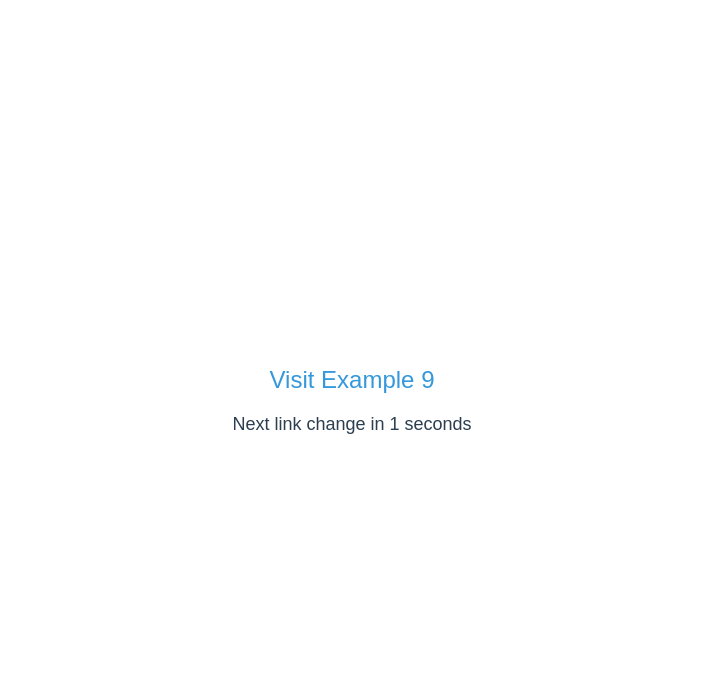
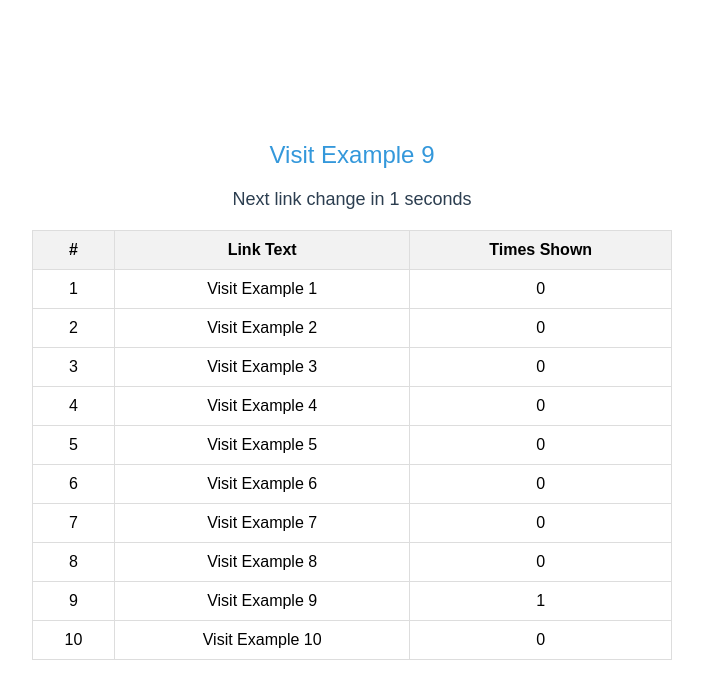
Before and after one commit to JovSele/musiclabel, a plain HTML site: page Contact.html in a window 1280 px wide. Shown: the whole page, without its empty margins (288-991 px from the left). Drawn offline with Linux system fonts and the light colour scheme.

Commit message:
Update Contact.html

```diff
--- a/Contact.html
+++ b/Contact.html
@@ -3,7 +3,7 @@
 <head>
     <meta charset="UTF-8">
     <meta name="viewport" content="width=device-width, initial-scale=1.0">
-    <title>Dynamic Link with Timer</title>
+    <title>Dynamic Link with Timer and Count</title>
     <style>
         body {
             font-family: Arial, sans-serif;
@@ -27,19 +27,35 @@
             font-size: 18px;
             color: #2c3e50;
         }
+        table {
+            margin-top: 20px;
+            border-collapse: collapse;
+            width: 50%;
+        }
+        table, th, td {
+            border: 1px solid #ddd;
+        }
+        th, td {
+            padding: 10px;
+            text-align: center;
+        }
+        th {
+            background-color: #f2f2f2;
+        }
     </style>
     <script>
+        // Array of link objects with URL, text, and count
         const linksArray = [
-            { url: 'https://example.com/1', text: 'Visit Example 1' },
-            { url: 'https://example.com/2', text: 'Visit Example 2' },
-            { url: 'https://example.com/3', text: 'Visit Example 3' },
-            { url: 'https://example.com/4', text: 'Visit Example 4' },
-            { url: 'https://example.com/5', text: 'Visit Example 5' },
-            { url: 'https://example.com/6', text: 'Visit Example 6' },
-            { url: 'https://example.com/7', text: 'Visit Example 7' },
-            { url: 'https://example.com/8', text: 'Visit Example 8' },
-            { url: 'https://example.com/9', text: 'Visit Example 9' },
-            { url: 'https://example.com/10', text: 'Visit Example 10' }
+            { url: 'https://example.com/1', text: 'Visit Example 1', count: 0 },
+            { url: 'https://example.com/2', text: 'Visit Example 2', count: 0 },
+            { url: 'https://example.com/3', text: 'Visit Example 3', count: 0 },
+            { url: 'https://example.com/4', text: 'Visit Example 4', count: 0 },
+            { url: 'https://example.com/5', text: 'Visit Example 5', count: 0 },
+            { url: 'https://example.com/6', text: 'Visit Example 6', count: 0 },
+            { url: 'https://example.com/7', text: 'Visit Example 7', count: 0 },
+            { url: 'https://example.com/8', text: 'Visit Example 8', count: 0 },
+            { url: 'https://example.com/9', text: 'Visit Example 9', count: 0 },
+            { url: 'https://example.com/10', text: 'Visit Example 10', count: 0 }
         ];
 
         let countdown = 5; // Initial countdown value in seconds
@@ -52,6 +68,12 @@
             // Set the new link URL and text
             linkElement.href = linksArray[randomIndex].url;
             linkElement.textContent = linksArray[randomIndex].text;
+
+            // Increment the count for the displayed link
+            linksArray[randomIndex].count++;
+
+            // Update the table to reflect new counts
+            updateTable();
 
             // Reset countdown to 5 after each link change
             countdown = 5;
@@ -71,6 +93,29 @@
             }
         }
 
+        // Function to update the table with the number of times each link was shown
+        function updateTable() {
+            const tableBody = document.getElementById('table-body');
+            tableBody.innerHTML = ''; // Clear the table content
+
+            // Loop through the links array and display each link's count
+            linksArray.forEach((link, index) => {
+                const row = document.createElement('tr');
+                const indexCell = document.createElement('td');
+                const textCell = document.createElement('td');
+                const countCell = document.createElement('td');
+
+                indexCell.textContent = index + 1;
+                textCell.textContent = link.text;
+                countCell.textContent = link.count;
+
+                row.appendChild(indexCell);
+                row.appendChild(textCell);
+                row.appendChild(countCell);
+                tableBody.appendChild(row);
+            });
+        }
+
         // Function to start the timer and link update
         window.onload = () => {
             updateLink(); // Set initial link
@@ -86,5 +131,19 @@
     <!-- Timer display -->
     <div id="timer">Next link change in 5 seconds</div>
 
+    <!-- Table to display how many times each link was shown -->
+    <table>
+        <thead>
+            <tr>
+                <th>#</th>
+                <th>Link Text</th>
+                <th>Times Shown</th>
+            </tr>
+        </thead>
+        <tbody id="table-body">
+            <!-- Table rows will be dynamically generated here -->
+        </tbody>
+    </table>
+
 </body>
 </html>
```
